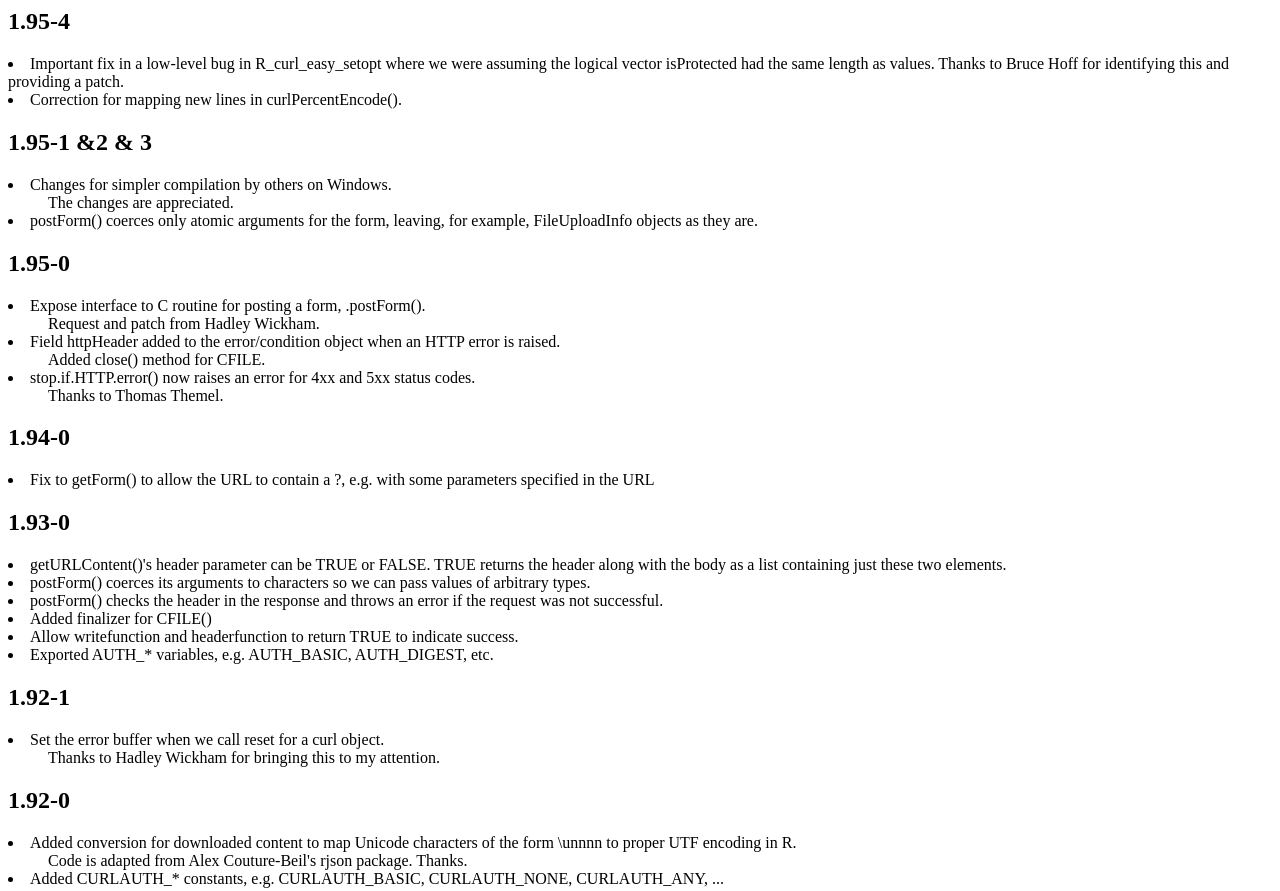
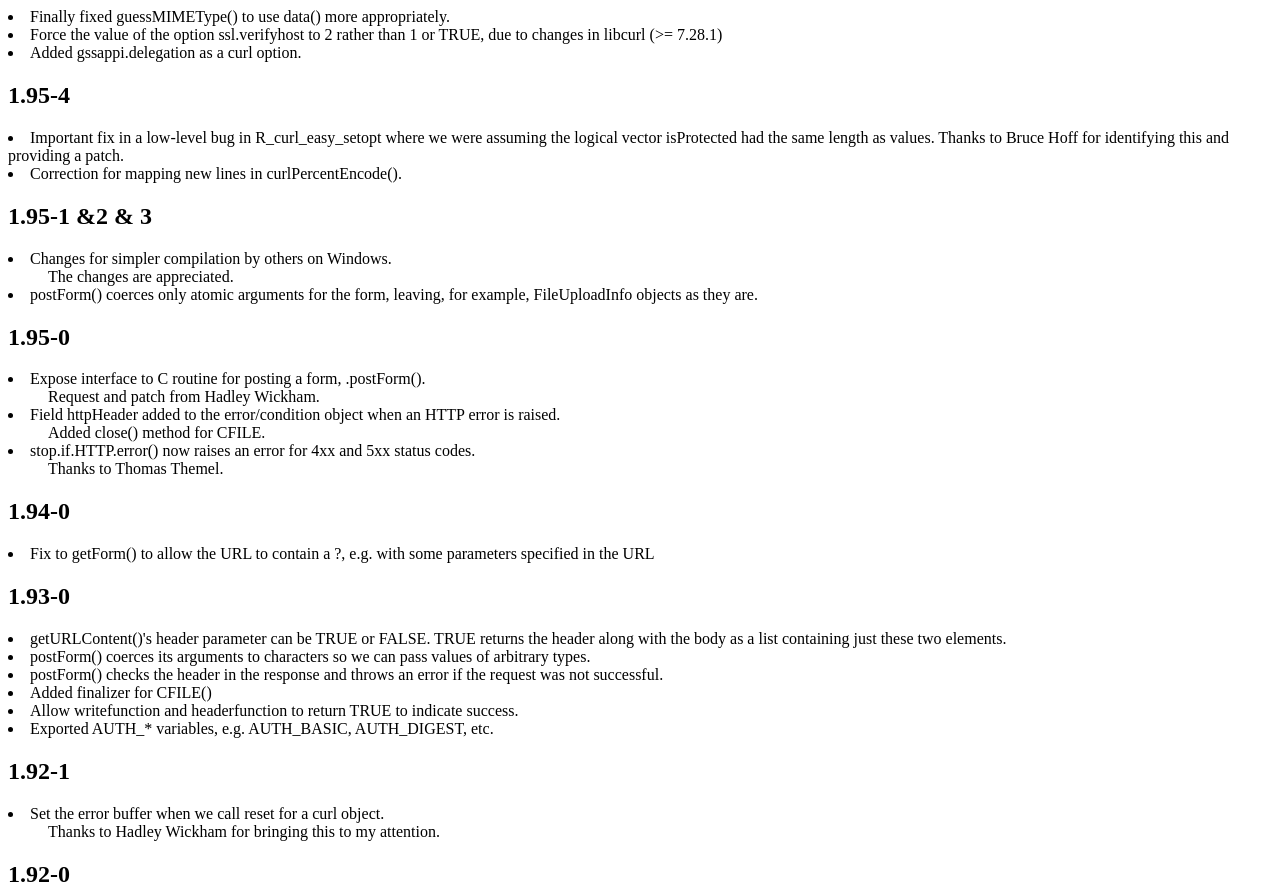
Before and after one commit to omegahat/RCurl, a plain HTML site: page Changes.html in a window 1280 px wide. Shown: the top 891 px of the page. Drawn offline with Linux system fonts and the light colour scheme.

```diff
--- a/Changes.html
+++ b/Changes.html
@@ -3,6 +3,19 @@
 <title>Change log for RCurl</title>
 </head>
 <body>
+
+<dl>
+  <dt>
+  <li> Finally fixed guessMIMEType() to use data() more appropriately.
+  <dd>
+  <dt>
+  <li> Force the value of the option ssl.verifyhost to 2 rather than 1
+       or TRUE, due to changes in libcurl (&gt;= 7.28.1)
+  <dd>
+  <dt>
+  <li> Added gssappi.delegation as a curl option.
+  <dd>
+</dl>
 
 <h2>1.95-4</h2>
 <dl>
@@ -1025,6 +1038,6 @@
 <address><a href="http://www.stat.ucdavis.edu/~duncan">Duncan Temple Lang</a>
 <a href=mailto:duncan@wald.ucdavis.edu>&lt;duncan@wald.ucdavis.edu&gt;</a></address>
 <!-- hhmts start -->
-Last modified: Tue Mar  5 10:55:53 PST 2013
+Last modified: Wed Apr  2 10:10:22 PDT 2014
 <!-- hhmts end -->
 </body> </html>
```
Also changed, not shown: 2 other files.
